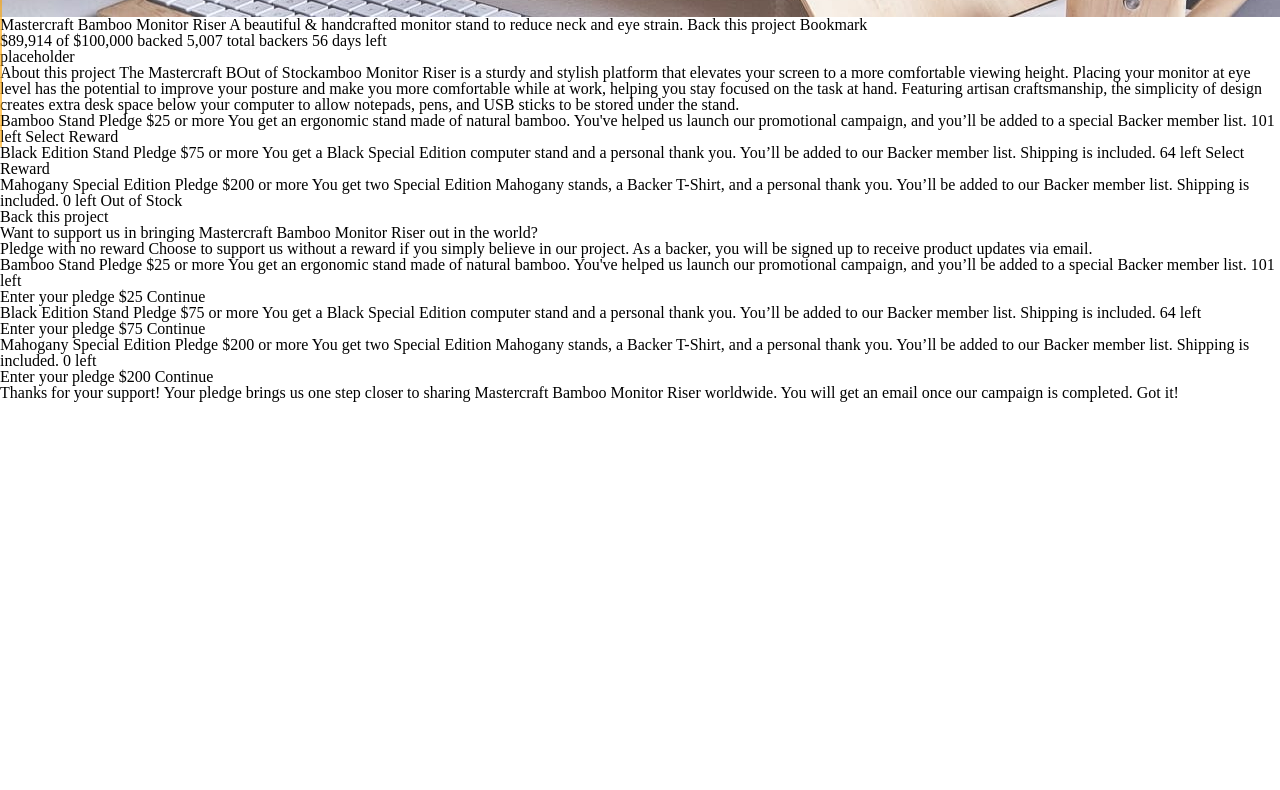
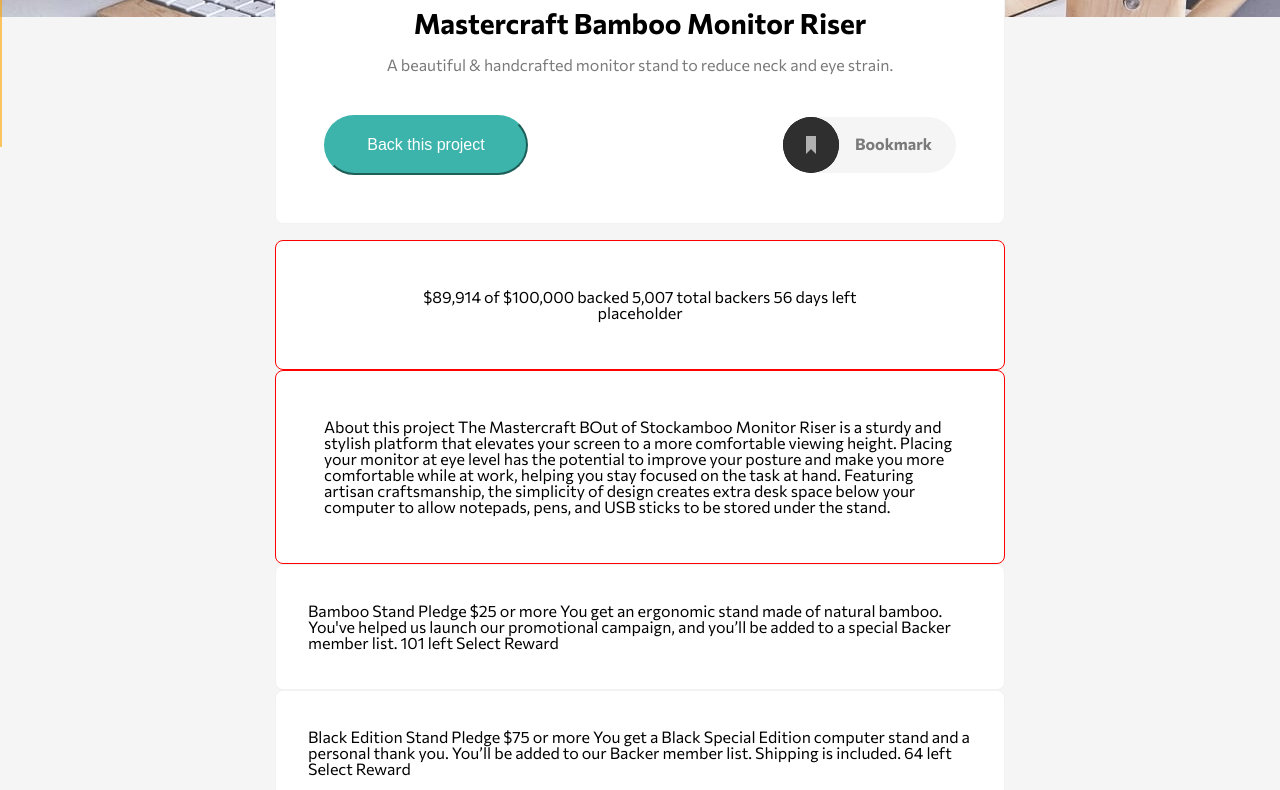
Before and after one commit to WingChhun/crowdfunding-product-page, a website: page index.html in a window 1280 px wide. Shown: the part 383-1173 px from the top of the page. Before the commit the page ends 800 px from the top, so only its background shows below. Drawn offline with Linux system fonts and the light colour scheme.

Commit message:
finish mastercraft card

```diff
--- a/index.html
+++ b/index.html
@@ -37,17 +37,30 @@
     </section>
 
     <section id="section__hero">
-      <div class="hero">
-        Mastercraft Bamboo Monitor Riser A beautiful & handcrafted monitor stand
-        to reduce neck and eye strain. Back this project Bookmark
+      <div class="card">
+        <img src="./images/logo-mastercraft.svg" alt="mastercraft" />
+        <h2>Mastercraft Bamboo Monitor Riser</h2>
+
+        <p>
+          A beautiful & handcrafted monitor stand to reduce neck and eye strain.
+        </p>
+        <div class="flex-container">
+          <button class="btn--primary">Back this project</button>
+          <div class="btn--bookmark">
+            <button class="btn--bookmark-text">
+              <span> Bookmark </span>
+            </button>
+            <img src="./images/icon-bookmark.svg" alt="bookmark" />
+          </div>
+        </div>
       </div>
-
+      =
       <div class="card pledge-container">
         <div>$89,914 of $100,000 backed 5,007 total backers 56 days left</div>
         <div class="progress-bar">placeholder</div>
       </div>
 
-      <div class="about-section">
+      <div class="card about-section">
         About this project The Mastercraft BOut of Stockamboo Monitor Riser is a
         sturdy and stylish platform that elevates your screen to a more
         comfortable viewing height. Placing your monitor at eye level has the
@@ -58,19 +71,19 @@
         the stand.
       </div>
 
-      <div class="card">
+      <div class="card item">
         Bamboo Stand Pledge $25 or more You get an ergonomic stand made of
         natural bamboo. You've helped us launch our promotional campaign, and
         you’ll be added to a special Backer member list. 101 left Select Reward
       </div>
 
-      <div class="card">
+      <div class="card item">
         Black Edition Stand Pledge $75 or more You get a Black Special Edition
         computer stand and a personal thank you. You’ll be added to our Backer
         member list. Shipping is included. 64 left Select Reward
       </div>
 
-      <div class="card">
+      <div class="card out-of-stock">
         Mahogany Special Edition Pledge $200 or more You get two Special Edition
         Mahogany stands, a Backer T-Shirt, and a personal thank you. You’ll be
         added to our Backer member list. Shipping is included. 0 left Out of
--- a/sass/colors.scss
+++ b/sass/colors.scss
@@ -0,0 +1,4 @@
+$color-white: #fff;
+$color-black: #000;
+$color-primary: #3cb3ab;
+$color-subheader: #7a7a7a;
--- a/sass/main.scss
+++ b/sass/main.scss
@@ -2,7 +2,12 @@
 @import './mixins.scss';
 @import './normalize.scss';
 
-#section__header {
+body {
+  background-color: #f5f5f5;
+}
+
+#section {
+  &__header {
     background-image: url('../images//image-hero-desktop.jpg');
     background-size: cover;
     background-repeat: no-repeat;
@@ -34,6 +39,132 @@
     }
   }
 
+  &__hero {
+    font-family: Commissioner;
+    width: 730px;
+    margin: 0 auto;
+
+    z-index: 1000;
+
+    & .card {
+      position: relative;
+      top: -60px;
+      display: flex;
+      flex-direction: column;
+      align-items: center;
+
+      & > img {
+        position: absolute;
+        top: -30px;
+      }
+      h2 {
+        font-style: normal;
+        font-weight: bold;
+        font-size: 28px;
+        line-height: 34px;
+        display: flex;
+        align-items: center;
+        text-align: center;
+        margin-bottom: 15px;
+      }
+
+      p {
+        font-style: normal;
+        font-weight: normal;
+        font-size: 16px;
+        line-height: 20px;
+        /* identical to box height */
+        display: flex;
+        align-items: center;
+        text-align: center;
+
+        color: $color-subheader;
+        margin-bottom: 40px;
+      }
+
+      & .flex-container {
+        display: flex;
+        flex-direction: row;
+        justify-content: space-between;
+        align-items: center;
+        width: 100%;
+      }
+    }
+  }
+}
+
+.btn {
+  border: none;
+
+  &--primary {
+    background: $color-primary;
+    border-color: $color-primary;
+    border-radius: 33.5px;
+    font-size: 16px;
+    line-height: 20px;
+    color: white;
+    padding: 18px 20px;
+
+    width: 100%;
+    max-width: 204px;
+  }
+
+  &--bookmark {
+    mix-blend-mode: normal;
+
+    /* identical to box height */
+
+    display: flex;
+    align-items: center;
+
+    color: $color-subheader;
+
+    & > img {
+      width: 56px;
+      height: 56px;
+      position: absolute;
+      background-color: black;
+      border-radius: 33.5px;
+      opacity: 1 !important;
+    }
+    // TODO: Finish logo alignment
+    &-text {
+      position: relative;
+      border: none;
+      background-color: #f5f5f5;
+      border-radius: 33.5px;
+      font-family: Commissioner;
+      font-style: normal;
+      font-weight: bold;
+      font-size: 16px;
+      line-height: 20px;
+      padding: 17px 24px 19px 72px;
+      color: #7a7a7a;
+    }
+  }
+  &--bookmark-text {
+  }
+}
+
+.card {
+  @include border-card;
+
+  & + .pledge-container {
+    border: 1px solid red;
+  }
+
+  & + .about-section {
+    border: 1px solid red;
+  }
+
+  & + .item {
+    padding: 38px 32px;
+  }
+}
+
+.hero {
+}
+
 .hero-overlay {
   position: absolute;
   border: 1px solid orange;
--- a/sass/mixins.scss
+++ b/sass/mixins.scss
@@ -0,0 +1,9 @@
+@import './colors.scss';
+
+@mixin border-card {
+  background-color: $color-white;
+  border: 1px solid rgba(0, 0, 0, 0.0497193);
+  box-sizing: border-box;
+  border-radius: 8px;
+  padding: 48px;
+}
```
Also changed, not shown: dist/main.css, sass/variables.scss (added), 1 other file. Lines whose indentation alone changed are shown as unchanged.
